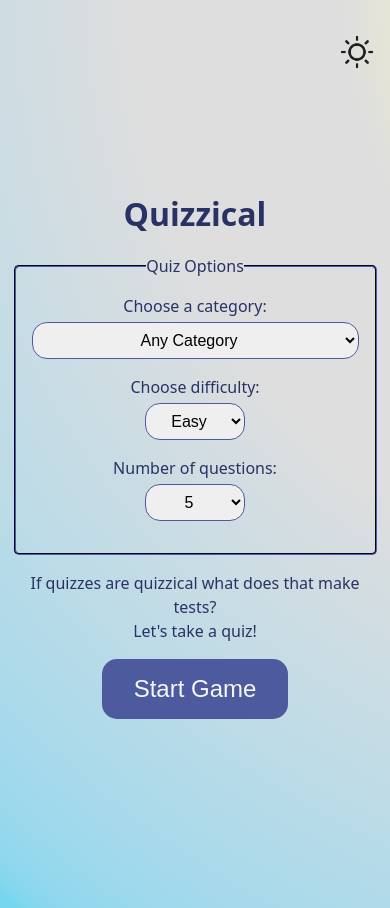
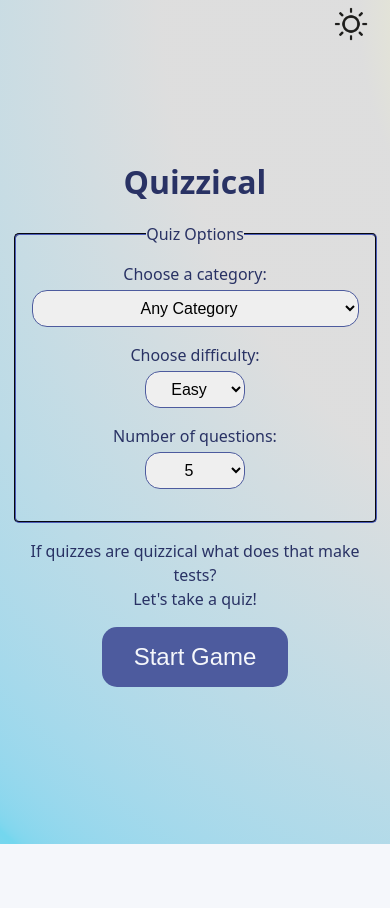
Before and after one commit to SethK329/QuizzInator, a React (Vite) app: page / in a window 390 px wide. After the commit the page ends 844 px from the top, so only its background shows below. Built offline with nearby package versions, Linux system fonts and the light colour scheme.

Commit message:
cleaned up CSS, organized it a bit better... I think

```diff
--- a/src/index.css
+++ b/src/index.css
@@ -36,9 +36,12 @@
   box-sizing: border-box;
 }
 
+html{
+  min-height: 100dvh;
+}
+
 body{
   height:100%;
-  padding: 2rem;
   display: flex;
   justify-content: center;
   color: var(--font-color);
@@ -47,75 +50,6 @@ body{
   background-size: 200%;
   background-repeat: no-repeat;
   animation: bg-animation 120s infinite alternate;
-}
-
-.theme-toggle{
-  height: 2.5rem;
-  width: 2.5rem;
-  border:none;
-  border-radius: 50%;
-  background-image: var(--theme-image);
-  background-color: transparent;
-  background-position: center;
-  background-size: contain;
-  cursor: pointer;
-  position:absolute;
-  right:0;
-  top:0;
-}
-
-.nav-bar{
-  display: flex;
-  justify-content: space-between;
-  align-items: center;
-  position: relative;
-}
-
-.exit-button{
-  padding: .25rem .5rem;
-  height: 2.5rem;
-  border:none;
-  border-radius: 15px;
-  background-color: var(--button-color);
-  color: var(--bg-color);
-  font-weight: 500;
-  font-size: 1.2rem;
-  cursor: pointer;
-}
-
-.nav-bar>.theme-toggle{
-  top:unset;
-}
-
-.loading-spinner{
-  display: flex;
-  justify-content: center;
-  align-items: center;
-  position: absolute;
-  top: calc(50%-var(--spinner-dimension));
-  left: calc(50%-var(--spinner-dimension));
-  border-radius: 50%;
-  box-shadow: 0 0 6px 2px var(--font-color);
-}
-
-.spinner{
-  height: var(--spinner-dimension);
-  width: var(--spinner-dimension);
-  border-radius: 50%;
-  background-image: conic-gradient(
-      from 0deg at 0% 100% in oklab,
-      oklch(73% 0.08 221) 0%, 6%, oklch(89% 0.0 92) 17% 17%, 30%, oklch(90% 0.28 107) 100%
-  );
-  background-size: 300%;
-  animation: spin 1s infinite alternate;
-}
-
-.loading-spinner:after{
-  content: "Loading...";
-  font-weight: 600;
-  position: absolute;
-  bottom: calc(50%-var(--spinner-dimension));
-  text-align: center;
 }
 
 select{
@@ -159,6 +93,12 @@ select:active{
   transition: all 50ms ease-in;
 }
 
+button:hover,
+button:focus{
+  outline: none;
+  box-shadow: 0 0 8px 8px var(--bg-color);
+}
+
 button:active{
   transform: scale(.9);
 }
@@ -167,10 +107,10 @@ button:active{
   display: flex;
   flex-direction: column;
   max-width: 600px;
+  padding-top: 3rem;
 }
 
 .quiz{
-  padding-top: 3rem;
   gap: 2rem;
 }
 
@@ -214,6 +154,7 @@ button:active{
 .answer>label{
   display: block;
   cursor: pointer;
+  overflow: hidden;
   min-width: 50px;
   padding: .25rem .75rem;
   border-radius: 15px;
@@ -244,7 +185,7 @@ button:active{
 }
 
 .correct,.incorrect{
-  border: none;
+  border: 2px solid transparent;
 }
 
 .unanswered{
@@ -282,6 +223,41 @@ button:active{
   font-weight: 600;
 }
 
+.theme-toggle{
+  height: 2.5rem;
+  width: 2.5rem;
+  border:none;
+  border-radius: 50%;
+  background-image: var(--theme-image);
+  background-color: transparent;
+  background-position: center;
+  background-size: contain;
+  cursor: pointer;
+  position:absolute;
+  right:0;
+  top:.25rem;
+}
+
+.nav-bar{
+  display: flex;
+  justify-content: space-between;
+  align-items: center;
+  position: relative;
+  .theme-toggle{
+    top:unset;}
+}
+
+.exit-button{
+  padding: .25rem .5rem;
+  height: 2.5rem;
+  border:none;
+  border-radius: 15px;
+  background-color: var(--button-color);
+  color: var(--bg-color);
+  font-weight: 500;
+  font-size: 1.2rem;
+  cursor: pointer;
+}
 .error-message{
   background-color: var(--bg-color);
   border: var(--incorrect-answer) solid 2px;
@@ -293,6 +269,37 @@ button:active{
   width: fit-content;
 }
 
+.loading-spinner{
+  display: flex;
+  justify-content: center;
+  align-items: center;
+  position: absolute;
+  top: calc(50%-var(--spinner-dimension));
+  left: calc(50%-var(--spinner-dimension));
+  border-radius: 50%;
+  box-shadow: 0 0 6px 2px var(--font-color);
+}
+
+.spinner{
+  height: var(--spinner-dimension);
+  width: var(--spinner-dimension);
+  border-radius: 50%;
+  background-image: conic-gradient(
+      from 0deg at 0% 100% in oklab,
+      oklch(73% 0.08 221) 0%, 6%, oklch(89% 0.0 92) 17% 17%, 30%, oklch(90% 0.28 107) 100%
+  );
+  background-size: 300%;
+  animation: spin 1s infinite alternate;
+}
+
+.loading-spinner:after{
+  content: "Loading...";
+  font-weight: 600;
+  position: absolute;
+  bottom: calc(50%-var(--spinner-dimension));
+  text-align: center;
+}
+
 .confetti{
   position:fixed;
   top:0;
@@ -300,6 +307,18 @@ button:active{
   width: 100%;
   height: 100%;
   pointer-events: none;
+}
+
+@media (max-width: 600px) {
+  .quiz, .intro{
+    max-width: 90dvw;
+    gap: 1rem;
+    padding: 1.5rem 0;
+  }
+  .answer-container{
+    flex-direction: column;
+    gap:1rem;
+  }
 }
 
 @keyframes bg-animation {
```
